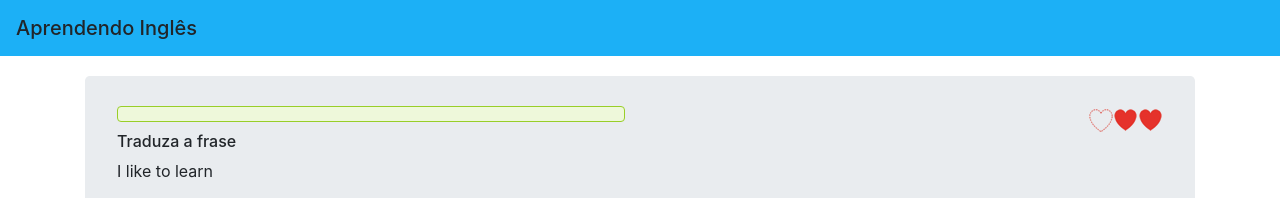
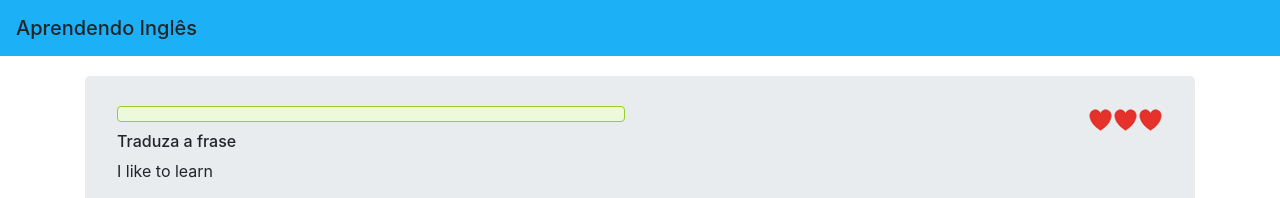
Before and after one commit to DiogoPachecoPereira/angular_app1, an Angular app: page / in a window 1280 px wide. Shown: the top 198 px of the page. Built offline with nearby package versions, Linux system fonts and the light colour scheme.

Commit message:
Using ngFor in tentativas.component.html

```diff
--- a/src/app/tentativas/tentativas.component.html
+++ b/src/app/tentativas/tentativas.component.html
@@ -1,3 +1,5 @@
-<img [src]="coracaoVazio" />
+<!-- <img [src]="coracaoVazio" />
 <img [src]="coracaoCheio" />
-<img [src]="coracaoCheio" />
+<img [src]="coracaoCheio" /> -->
+
+<img *ngFor="let coracao of coracoes" [src]="coracao.exibeCoracao()"/>
```
